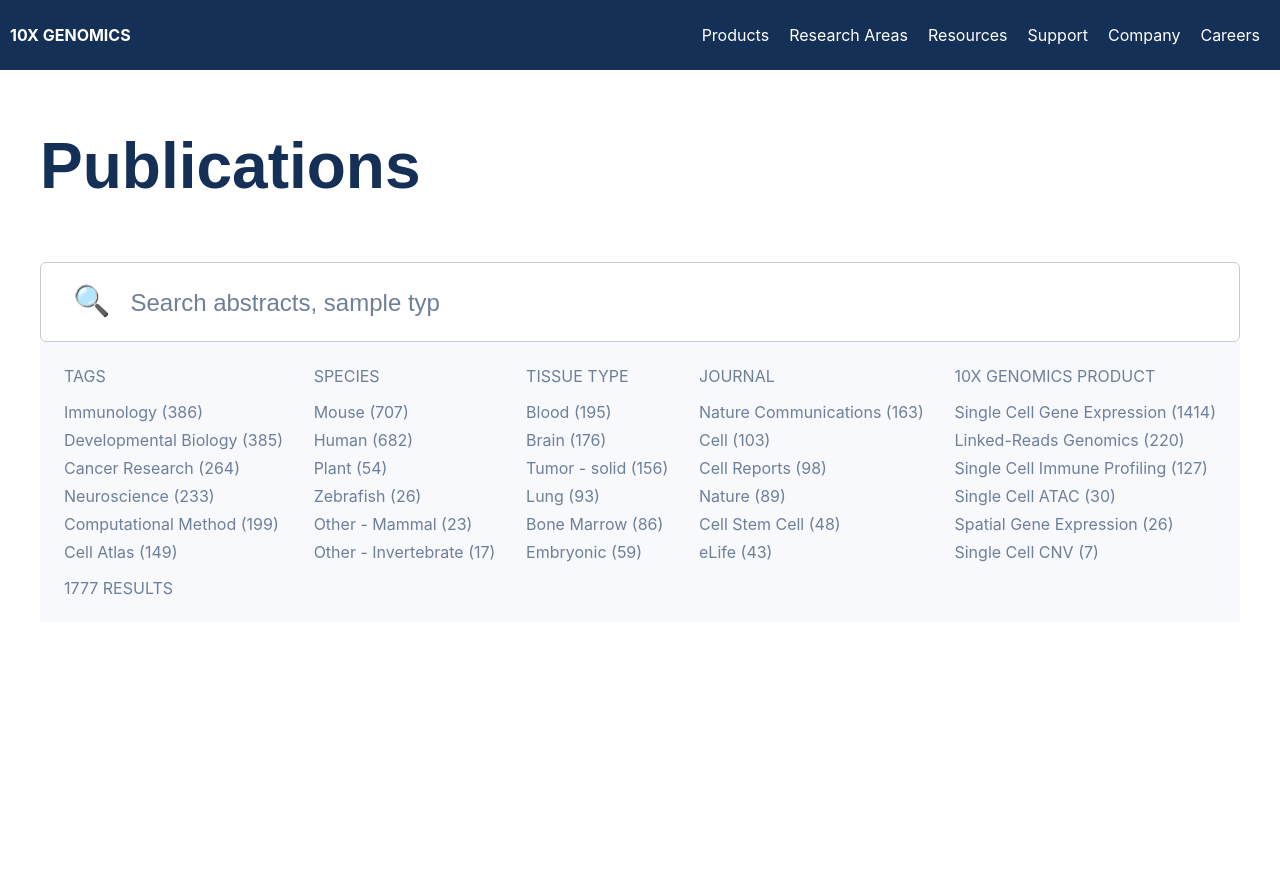
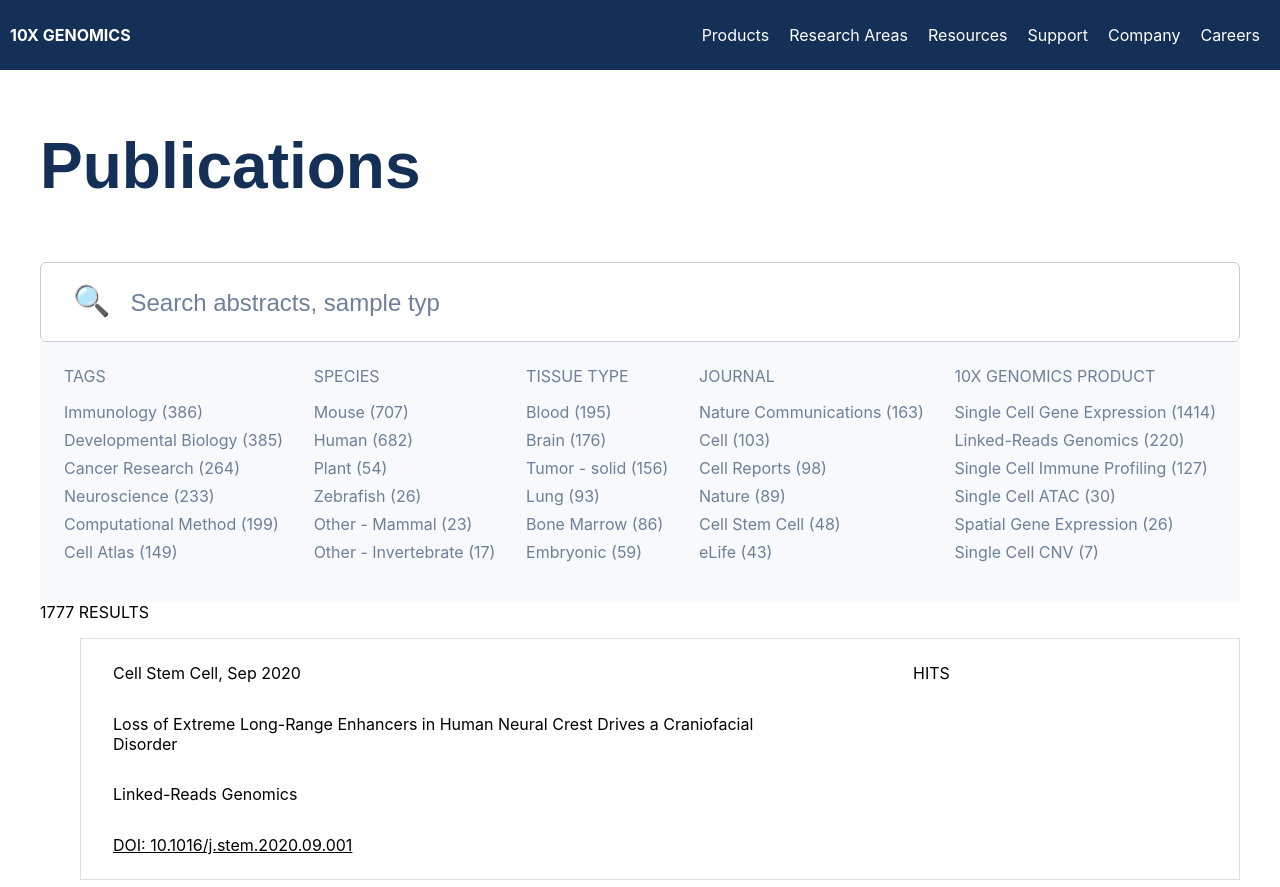
Before and after one commit to cameronhilton/10x-genomics-clone, a Next.js app: page / in a window 1280 px wide. Shown: the top 887 px of the page. Before the commit the page ends 800 px from the top, so only its background shows below. Built offline with nearby package versions, Linux system fonts and the light colour scheme.

Commit message:
add Card component for Journal results

```diff
--- /dev/null
+++ b/components/Card.jsx
@@ -0,0 +1,40 @@
+import styles from '../styles/Card.module.scss';
+
+// Get correct journal date (date may be invalid)
+const getJournalDate = (date, ePubDate) => {
+  let splitChar = '-';
+  let validDate = date;
+
+  if ((date && date.includes('9999')) && ePubDate) {
+    validDate = ePubDate;
+    splitChar = '/';
+  }
+
+  const journalDate = validDate ? new Date(validDate.split(splitChar)) : 'Unknown Date';
+  const dateStr = journalDate.toLocaleString('default', { year: "numeric", month: 'short' });
+
+  return dateStr;
+};
+
+const Card = ({ card }) => {
+  const journalDate = getJournalDate(card.date, card.ePubDate);
+
+  return (
+    <li className={styles.card}>
+      <div className={styles.articleInfo}>
+        <div>{card.journal}, {journalDate}</div>
+        <div>{card.title}</div>
+        <div>{card.productGroups ? card.productGroups[0] : 'No product group given'}</div>
+        <div>
+          {card.doi &&
+            <a href={`https://doi.org/${card.doi}`}>{`DOI: ${card.doi}`}</a>}
+        </div>
+      </div>
+      <div className={styles.hitInfo}>
+            HITS
+      </div>
+    </li>
+  );
+}
+
+export default Card;
--- /dev/null
+++ b/components/FacetList.jsx
@@ -0,0 +1,19 @@
+import React from 'react';
+import styles from '../styles/Results.module.scss'
+
+const FacetList = ({ facets, title }) => {
+  return (
+    <div>
+      <div className={styles.facetType}>{title}</div>
+      <div className={styles.facetTypeContainer}>
+        {
+          Object.keys(facets).map((facet) => (
+            <div key={facet} className={styles.facetType}>{facet} ({facets[facet]})</div>
+          ))
+        }
+      </div>
+    </div>
+  );
+};
+
+export default FacetList;
--- a/components/Results.jsx
+++ b/components/Results.jsx
@@ -1,35 +1,37 @@
 import React from 'react';
+import Card from './Card';
+import FacetList from './FacetList';
 import withData from './withData';
 import styles from '../styles/Results.module.scss'
 
-const FacetList = ({ facets, title }) => {
+const Results = ({ data }) => {
+  const { facets, hits, nbHits } = data[0];
+
   return (
-    <div>
-      <div className={styles.facetType}>{title}</div>
-      <div className={styles.facetTypeContainer}>
-        {
-          Object.keys(facets).map((facet) => (
-            <div className={styles.facetType}>{facet} ({facets[facet]})</div>
-          ))
-        }
-      </div>
+    <div className={styles.results}>
+      <section className={styles.stats}>
+        <div className={styles.facets}>
+          <FacetList facets={facets.tags} title='TAGS' />
+          <FacetList facets={facets.species} title='SPECIES' />
+          <FacetList facets={facets.tissueTypes} title='TISSUE TYPE' />
+          <FacetList facets={facets.journal} title='JOURNAL' />
+          <FacetList facets={facets.productGroups} title='10X GENOMICS PRODUCT' />
+        </div>
+      </section>
+      <section className={styles.cards}>
+        <div className={styles.cardHeader}>
+          <div>{nbHits} RESULTS</div>
+        </div>
+        <ul className={styles.cardsList}>
+          {
+            Object.keys(hits).map(hit => (
+              <Card key={hits[hit].objectID} card={hits[hit]} />
+            ))
+          }
+        </ul>
+      </section>
     </div>
-  );
+  )
 };
 
-const Results = ({ data, dataSource }) => (
-  <div className={styles.results}>
-    <div className={styles.stats}>
-      <section className={styles.facets}>
-        <FacetList facets={data[0].facets.tags} title='TAGS' />
-        <FacetList facets={data[0].facets.species} title='SPECIES' />
-        <FacetList facets={data[0].facets.tissueTypes} title='TISSUE TYPE' />
-        <FacetList facets={data[0].facets.journal} title='JOURNAL' />
-        <FacetList facets={data[0].facets.productGroups} title='10X GENOMICS PRODUCT' />
-      </section>
-      <section>{data[0].nbHits} RESULTS</section>
-    </div>
-  </div>
-);
-
 export default withData(Results);
--- /dev/null
+++ b/styles/Card.module.scss
@@ -0,0 +1,28 @@
+@import './constants.scss';
+
+.card {
+  list-style: none;
+  display: flex;
+  justify-content: space-between;
+  border: 1px solid $light-border;
+  padding: 1.5rem 2rem;
+  margin-bottom: 0.5rem;
+
+  .articleInfo {
+    display: flex;
+    flex-direction: column;
+    justify-content: space-between;
+    width: 100%;
+    max-width: 672px;
+    min-height: 192px;
+  }
+
+  .hitInfo {
+    padding-left: 128px;
+    width: 40%;
+  }
+
+  a {
+    text-decoration: underline;
+  }
+}
--- a/styles/constants.scss
+++ b/styles/constants.scss
@@ -2,5 +2,6 @@ $dark-blue: #153057;
 $light-blue: #6E7F99;
 $light-bg: #F7F9FC;
 $light-text: #6E7F99;
+$light-border: #DCE0E6;
 
 $max-width: 1200px;
```
